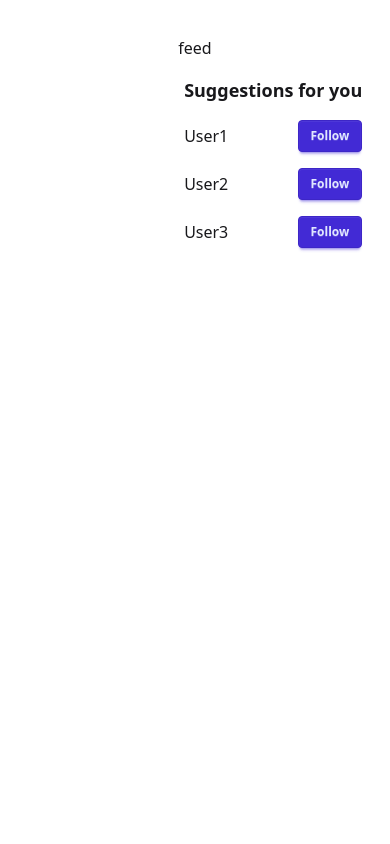
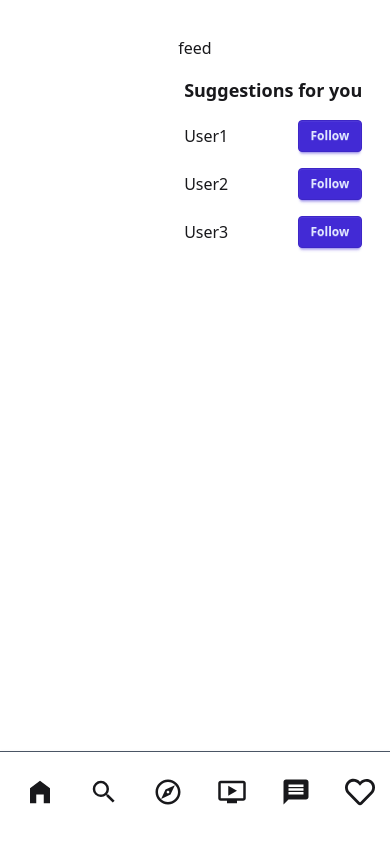
Before and after one commit to sadmanador/instagram_clone, a React (Vite) app: page / in a window 390 px wide. Built offline with nearby package versions, Linux system fonts and the light colour scheme.

Commit message:
lower navbar added

```diff
--- a/src/Layout/Main.tsx
+++ b/src/Layout/Main.tsx
@@ -2,6 +2,7 @@ import { useContext } from "react";
 import { SidebarToggleContext } from "../context/SidebarContext/SidebarContext";
 import Home from "../pages/Home/Home";
 import Sidebar from "./Sidebar/Sidebar";
+import Navbar from "./Navbar/Navbar";
 
 const Main = () => {
   const { sidebar } = useContext(SidebarToggleContext);
@@ -9,7 +10,6 @@ const Main = () => {
   return (
     <>
       <Sidebar />
-
       <div
         className={`${
           sidebar ? "md:pl-[17%]" : "md:pl-[7%]"
@@ -17,6 +17,10 @@ const Main = () => {
       >
         <Home />
       </div>
+      <div className="relative">
+
+      <Navbar />
+      </div>
     </>
   );
 };
--- /dev/null
+++ b/src/Layout/Navbar/Navbar.tsx
@@ -0,0 +1,97 @@
+import { useContext } from "react";
+import { SidebarToggleContext } from "../../context/SidebarContext/SidebarContext";
+import {
+  Home,
+  Explore,
+  Search,
+  Reels,
+  Messages,
+  Notification,
+  Create,
+  Thread,
+  Menu,
+  Instagram,
+} from "../../utils/icons";
+
+const Navbar = () => {
+  const { theme, setTheme, sidebar, setSidebar } =
+    useContext(SidebarToggleContext);
+
+  return (
+    <div className="navbar bg-base-100 shadow-sm md:hidden fixed bottom-0 border-t-gray-600 border-t">
+      <ul className="flex justify-around w-full pt-3">
+        <li className="side-link btn btn-ghost">
+          <Home className="text-3xl" />
+          <a
+            href="#home"
+            className={`w-4 ${sidebar ? "" : "hidden"} ml-3 text-xl`}
+          >
+            Home
+          </a>
+        </li>
+        <li className="side-link btn btn-ghost" onClick={() => setSidebar(!sidebar)}>
+          <Search className="text-3xl" />
+          <a
+            href="#about"
+            className={`w-4 ${sidebar ? "" : "hidden"} ml-3 text-xl`}
+          >
+            Search
+          </a>
+        </li>
+        <li className="side-link btn btn-ghost">
+          <Explore className="text-3xl" />
+          <a
+            href="#services"
+            className={`w-4 ${sidebar ? "" : "hidden"} ml-3 text-xl`}
+          >
+            Explore
+          </a>
+        </li>
+        <li className="side-link btn btn-ghost">
+          <Reels className="text-3xl" />
+          <a
+            href="#contact"
+            className={`w-4 ${sidebar ? "" : "hidden"} ml-3 text-xl`}
+          >
+            Reels
+          </a>
+        </li>
+        <li className="side-link btn btn-ghost">
+          <Messages className="text-3xl" />
+          <a
+            href="#contact"
+            className={`w-4 ${sidebar ? "" : "hidden"} ml-3 text-xl`}
+          >
+            Messages
+          </a>
+        </li>
+        <li className="side-link btn btn-ghost">
+          <Notification className="text-3xl" />
+          <a
+            href="#contact"
+            className={`w-4 ${sidebar ? "" : "hidden"} ml-3 text-xl`}
+          >
+            Notification
+          </a>
+        </li>
+        <li className="side-link btn btn-ghost">
+          <Create className="text-3xl" />
+          <a
+            href="#contact"
+            className={`w-4 ${sidebar ? "" : "hidden"} ml-3 text-xl`}
+          >
+            Create
+          </a>
+        </li>
+        <li className="side-link btn btn-ghost">
+          <img src="/assets/jack.png" alt="" className="w-6 h-6 rounded-full" />
+          <a href="#contact" className={`w-4 ${sidebar ? "" : "hidden"} ml-3`}>
+            Profile
+          </a>
+        </li>
+      </ul>
+    </div>
+  );
+};
+
+export default Navbar;
--- a/src/Layout/Sidebar/Sidebar.tsx
+++ b/src/Layout/Sidebar/Sidebar.tsx
@@ -28,7 +28,7 @@ const Sidebar = () => {
     <div
       className={`sidebar ${
         sidebar ? "" : "small-sidebar"
-      } h-screen overflow-y-auto scrollbar-thin scrollbar-thumb-gray-400 border-r border-r-gray-600 scrollbar-track-gray-100`}
+      } h-screen overflow-y-auto scrollbar-thin scrollbar-thumb-gray-400 border-r border-r-gray-600 scrollbar-track-gray-100 lg:pr-[3%] pr-[1%]`}
     >
       <div>
         {sidebar ? (
@@ -44,8 +44,8 @@ const Sidebar = () => {
 
       <div className="pt-10">
         <ul>
-          <li className="side-link">
-            <Home className="text-3xl" />
+          <li className="side-link ">
+            <Home className="text-3xl " />
             <a
               href="#home"
               className={`w-4 ${sidebar ? "" : "hidden"} ml-3 text-xl`}
--- a/src/index.css
+++ b/src/index.css
@@ -2,7 +2,7 @@
 @plugin "daisyui";
 
 .sidebar {
-  @apply hidden md:block fixed top-0 h-screen pt-6 pl-[2%];
+  @apply hidden md:block fixed top-0 h-screen pt-6 lg:pl-[2%] pl-[1%];
   width: 15%;
 }
 
```
